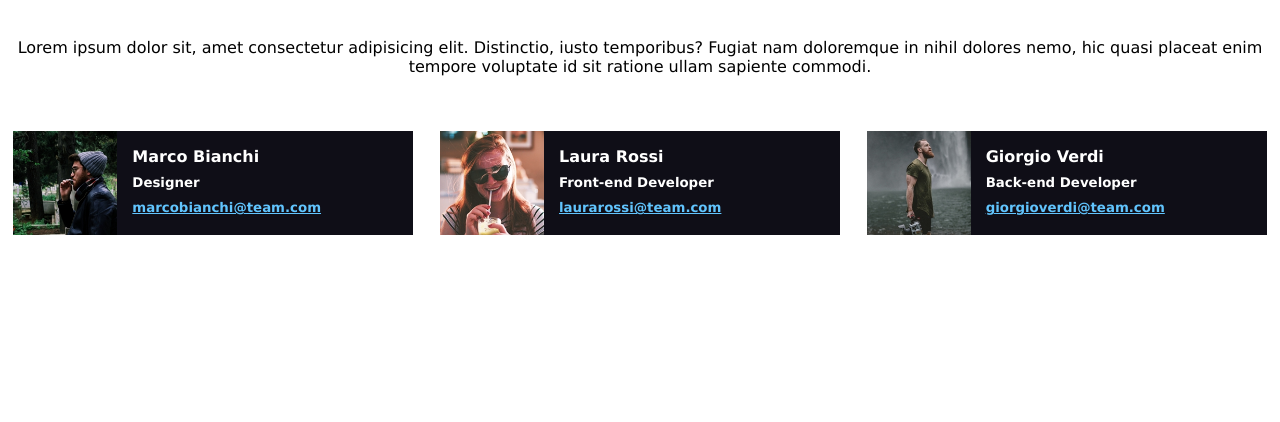
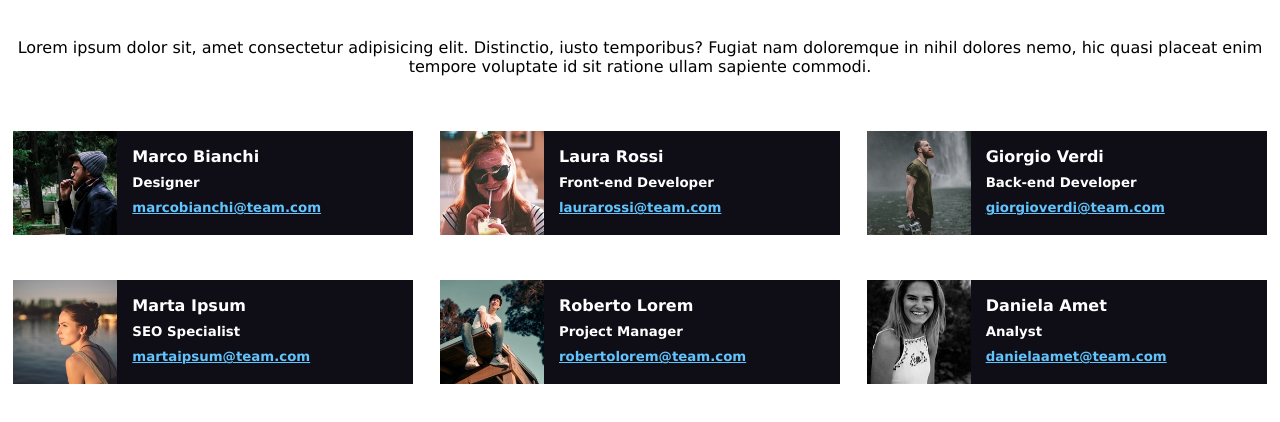
Before and after one commit to ErikaPezzini/html-css-flex-cards, a plain HTML site: page index.html in a window 1280 px wide. Shown: the part 100-522 px from the top of the page. Drawn offline with Linux system fonts and the light colour scheme.

Commit message:
feat: last three cards

```diff
--- a/index.html
+++ b/index.html
@@ -49,6 +49,37 @@
                 </p>
             </div>
 
+            <!--Marta Ipsum-->
+
+            <div class="box">
+                <img class="images" src="./img/female2.png" alt="Immagine di Marta Ipsum">
+                <p class="people jobs">
+                    <span class="names">Marta Ipsum</span> <br>
+                    SEO Specialist<br>
+                    <a href="">martaipsum@team.com</a>
+                </p>
+            </div>
+
+            <!--Roberto Lorem-->
+            <div class="box">
+                <img class="images" src="./img/male3.png" alt="Immagine di Roberto Lorem">
+                <p class="people jobs">
+                    <span class="names">Roberto Lorem</span><br>
+                    Project Manager<br>
+                    <a href="">robertolorem@team.com</a>
+                </p>
+            </div>
+
+            <!--Daniela Amet-->
+
+            <div class="box">
+                <img class="images" src="./img/female3.png" alt="Immagine di Daniela Amet">
+                <p class="people jobs">
+                    <span class="names">Daniela Amet</span> <br>
+                    Analyst<br>
+                    <a href="">danielaamet@team.com</a>
+                </p>
+            </div>
 
         </section>
     </main>
```
